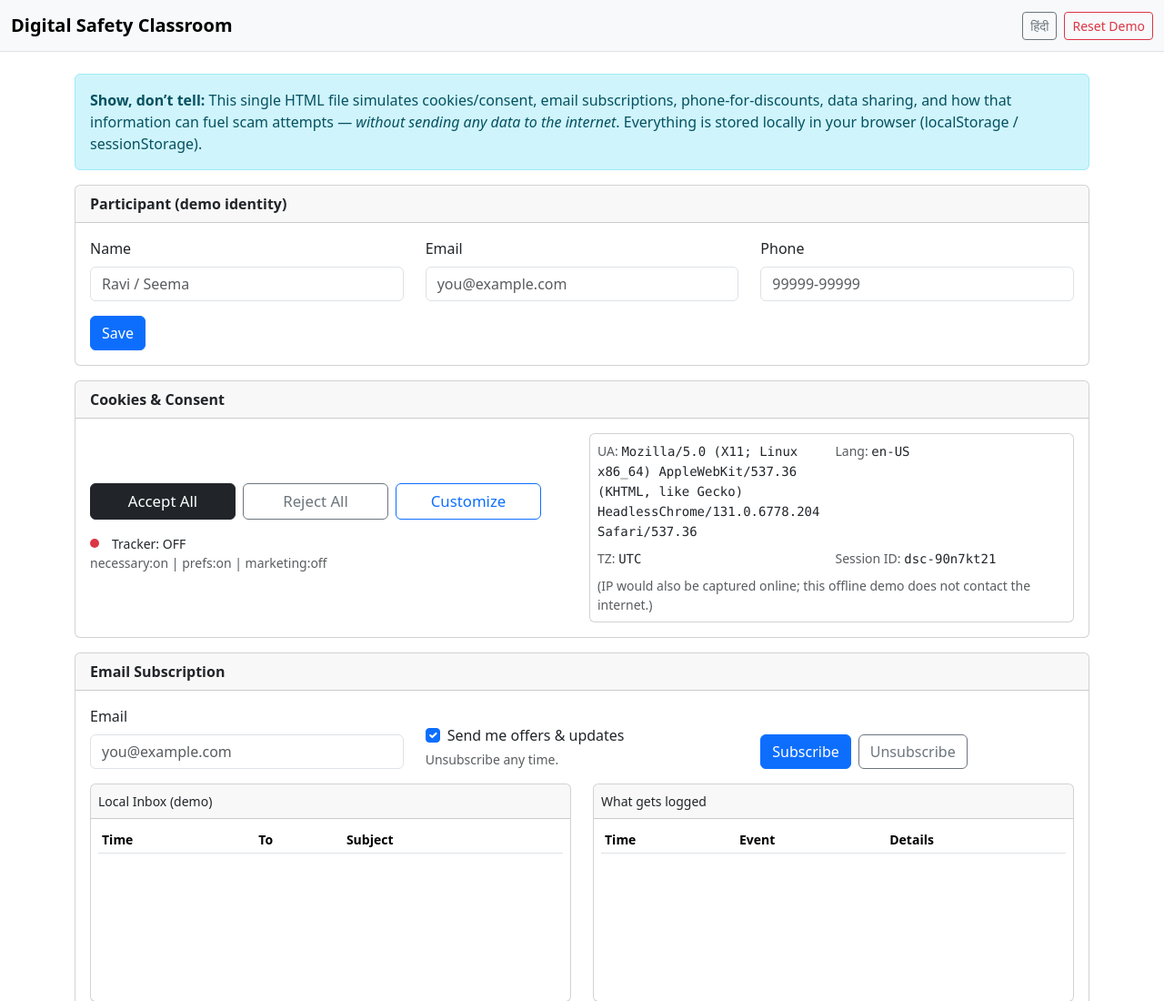
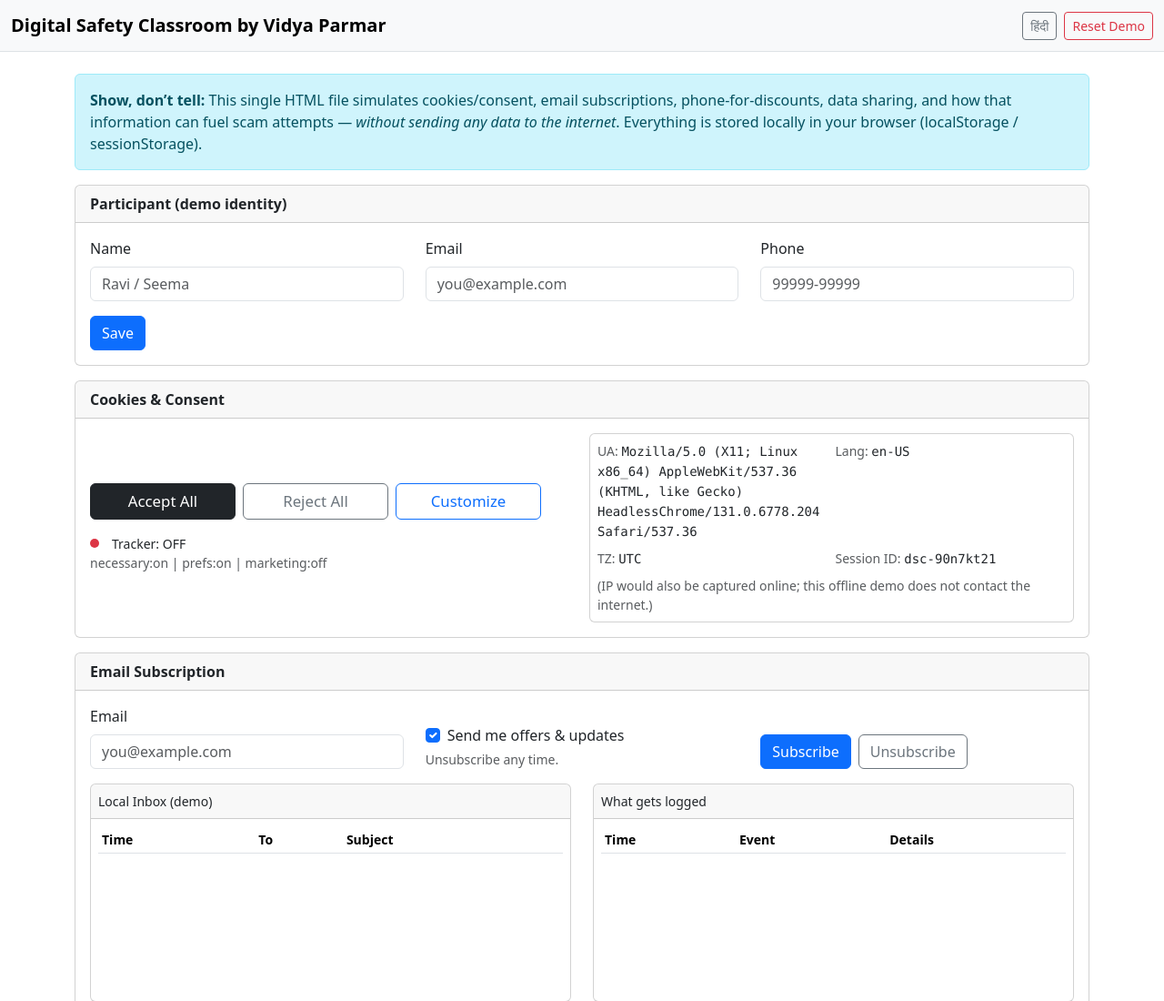
Before and after one commit to divyamohan1993/digital-safety-labs, a plain HTML site: page digital-labs/digital-safety-classroom.html in a window 1280 px wide. Shown: the top 1100 px of the page at 91% size. Drawn offline with nearby package versions, Linux system fonts and the light colour scheme.

Commit message:
git init

```diff
--- a/digital-labs/index.html
+++ b/digital-labs/digital-safety-classroom.html
@@ -3,7 +3,7 @@
 <head>
   <meta charset="utf-8" />
   <meta name="viewport" content="width=device-width, initial-scale=1" />
-  <title>Digital Safety Classroom — Static Demo</title>
+  <title>Digital Safety Classroom -  Demo</title>
   <!-- Bootstrap 5.3 from cdnjs -->
   <link rel="stylesheet" href="https://cdnjs.cloudflare.com/ajax/libs/bootstrap/5.3.3/css/bootstrap.min.css" crossorigin="anonymous" referrerpolicy="no-referrer" />
   <style>
@@ -20,7 +20,7 @@
 <body>
   <nav class="navbar navbar-expand-lg bg-body-tertiary border-bottom">
     <div class="container-fluid">
-      <span class="navbar-brand fw-semibold">Digital Safety Classroom</span>
+      <span class="navbar-brand fw-semibold">Digital Safety Classroom by Vidya Parmar</span>
       <div class="d-flex gap-2">
         <button id="langToggle" class="btn btn-outline-secondary btn-sm" type="button">हिंदी</button>
         <button id="resetBtn" class="btn btn-outline-danger btn-sm" type="button">Reset Demo</button>
```
Also changed, not shown: 4 other files.
